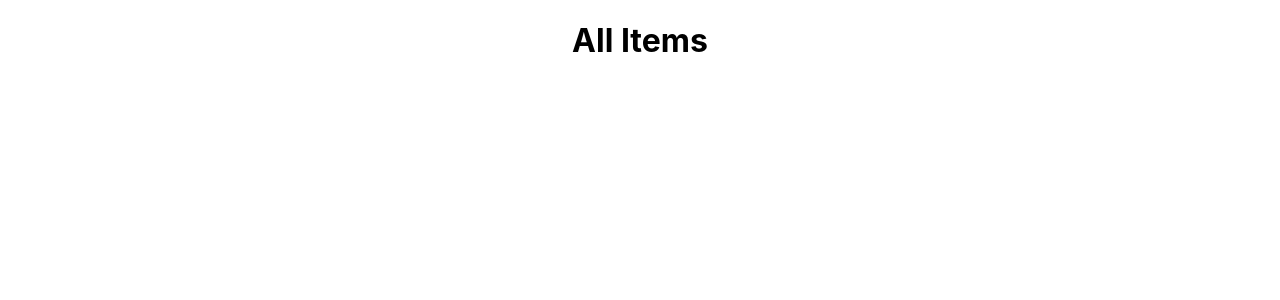
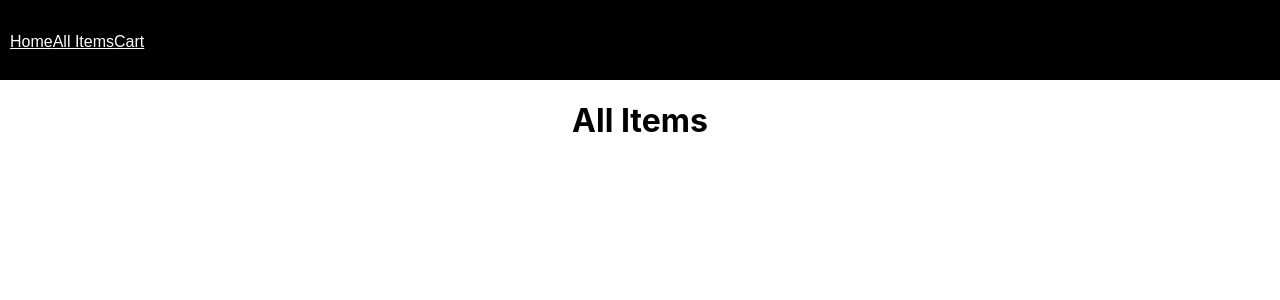
Before and after one commit to riannacastro/first-store-frontend, a React (Create React App) app: page /items in a window 1280 px wide. Shown: the top 300 px of the page. Built offline with nearby package versions, Linux system fonts and the light colour scheme.

Commit message:
added css for navbar

```diff
--- a/src/App.css
+++ b/src/App.css
@@ -2,37 +2,24 @@
   text-align: center;
 }
 
-.App-logo {
-  height: 40vmin;
-  pointer-events: none;
+.nav{
+  background: #000000;
+  height: 80px;
+  width: 100%;
+  text-decoration: none;
+  box-sizing: border-box;
 }
 
-@media (prefers-reduced-motion: no-preference) {
-  .App-logo {
-    animation: App-logo-spin infinite 20s linear;
-  }
+#content {
+  font-family: Arial, Helvetica, sans-serif;
+  display: flex;
+    list-style: none;
+    align-items: center;
+    padding: 10px;
+    min-height: 8vh;
+    justify-content: left;
 }
 
-.App-header {
-  background-color: #282c34;
-  min-height: 100vh;
-  display: flex;
-  flex-direction: column;
-  align-items: center;
-  justify-content: center;
-  font-size: calc(10px + 2vmin);
+#home-link {
   color: white;
 }
-
-.App-link {
-  color: #61dafb;
-}
-
-@keyframes App-logo-spin {
-  from {
-    transform: rotate(0deg);
-  }
-  to {
-    transform: rotate(360deg);
-  }
-}
--- a/src/App.js
+++ b/src/App.js
@@ -2,6 +2,7 @@ import './App.css';
 import { Switch, Route } from 'react-router-dom';
 import HomePage from './components/HomePage';
 import ItemsContainer from './components/items/ItemsContainer';
+
 
 function App() {
   return (
@@ -10,7 +11,6 @@ function App() {
         <Route exact path="/" component={HomePage}/>
         <Route path="/items" component={ItemsContainer} />
       </Switch>
-
     </div>
   );
 }
--- a/src/components/NavBar.js
+++ b/src/components/NavBar.js
@@ -0,0 +1,24 @@
+import { NavLink } from "react-router-dom";
+
+import React from 'react'
+
+export default function NavBar() {
+    return (
+        <div className="nav">
+            <div id='content'>
+                <NavLink
+                to="/"
+                id="home-link"
+                >Home</NavLink>
+                <NavLink
+                to="/items"
+                id="home-link"
+                >All Items</NavLink>
+                <NavLink
+                to="/cart"
+                id="home-link"
+                >Cart</NavLink>
+            </div>
+        </div>
+    )
+}
--- a/src/components/items/ItemsContainer.js
+++ b/src/components/items/ItemsContainer.js
@@ -1,9 +1,11 @@
 import React, { Component } from 'react'
+import NavBar from '../NavBar'
 
 export default class ItemsContainer extends Component {
     render() {
         return (
             <div>
+                <NavBar />
               <h1>All Items</h1>
             </div>
         )
```
